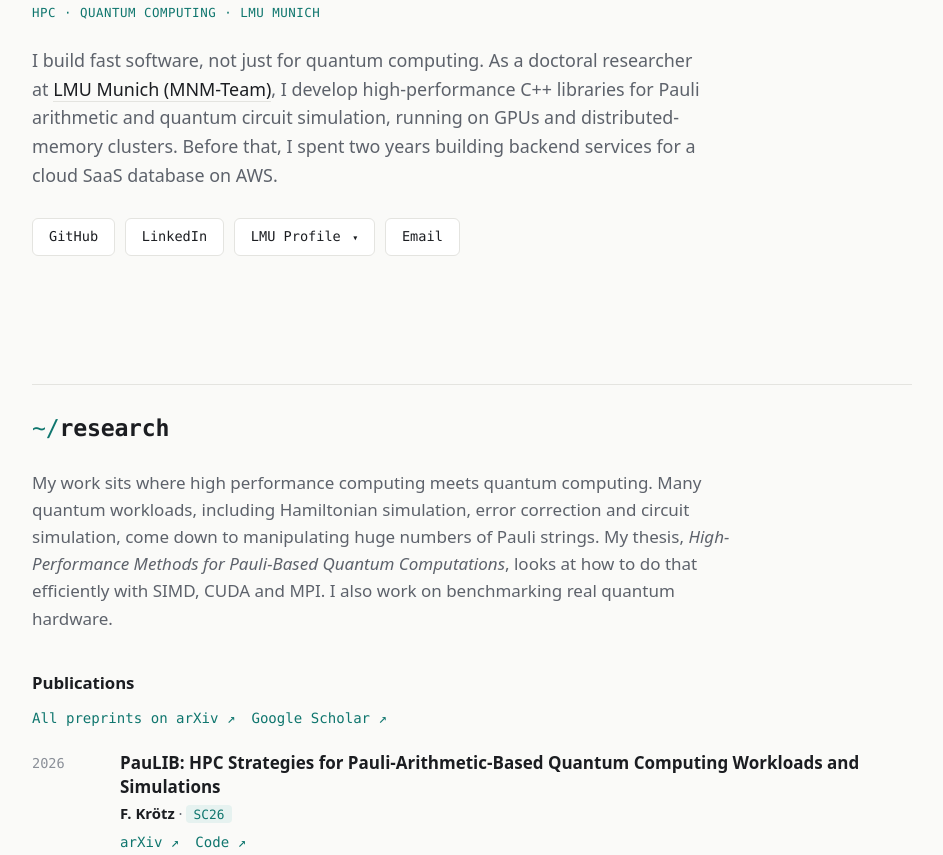
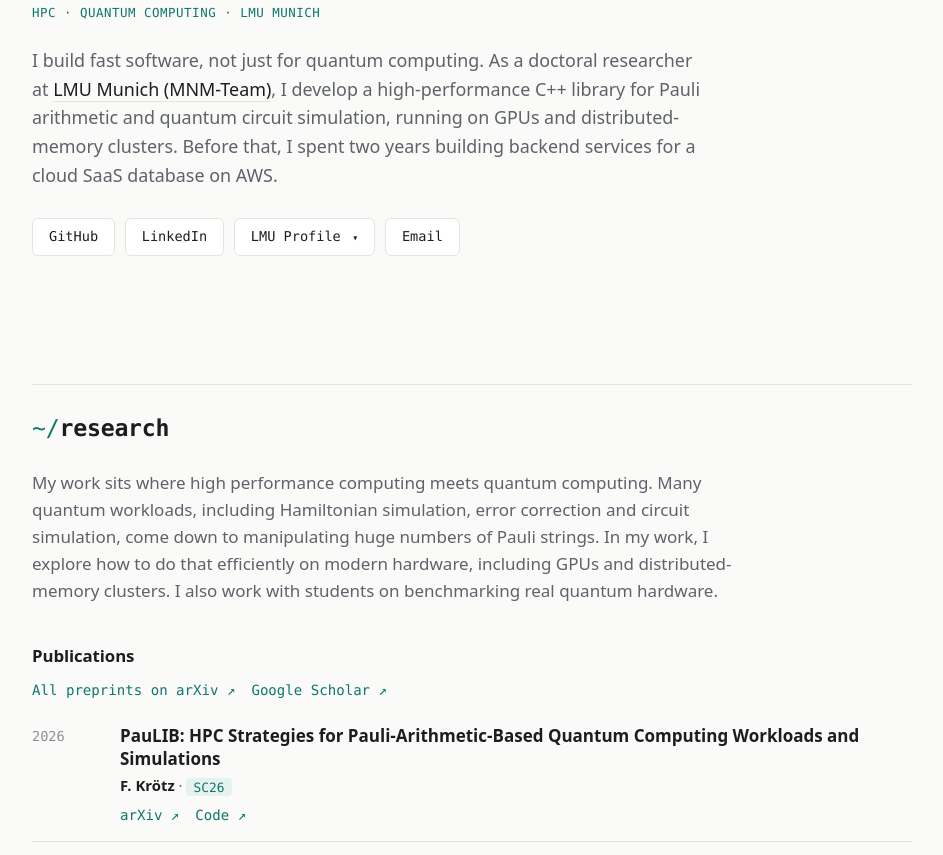
Before and after one commit to Flousen/Flousen.github.io, a plain HTML site: page index.html in a window 1280 px wide. Shown: the part 242-1097 px from the top of the page, without its empty margins (168-1111 px from the left). Drawn offline with Linux system fonts and the light colour scheme.

Commit message:
polish text

```diff
--- a/index.html
+++ b/index.html
@@ -255,8 +255,8 @@
       <p class="eyebrow">HPC · Quantum Computing · LMU Munich</p>
       <p class="lead">
         I build fast software, not just for quantum computing. As a doctoral researcher at
-        <a href="https://www.mnm-team.org/">LMU Munich (MNM-Team)</a>, I develop
-        high-performance C++ libraries for Pauli arithmetic and quantum circuit simulation,
+        <a href="https://www.mnm-team.org/">LMU Munich (MNM-Team)</a>, I develop a
+        high-performance C++ library for Pauli arithmetic and quantum circuit simulation,
         running on GPUs and distributed-memory clusters. Before that, I spent two years building
         backend services for a cloud SaaS database on AWS.
       </p>
@@ -283,9 +283,9 @@
     <p class="section-lead">
       My work sits where high performance computing meets quantum computing. Many quantum
       workloads, including Hamiltonian simulation, error correction and circuit simulation, come down to
-      manipulating huge numbers of Pauli strings. My thesis, <em>High-Performance Methods for
-      Pauli-Based Quantum Computations</em>, looks at how to do that efficiently with SIMD, CUDA and MPI.
-      I also work on benchmarking real quantum hardware.
+      manipulating huge numbers of Pauli strings.
+      In my work, I explore how to do that efficiently on modern hardware, including GPUs and distributed-memory clusters.
+      I also work with students on benchmarking real quantum hardware.
     </p>
 
     <h3>Publications</h3>
```
